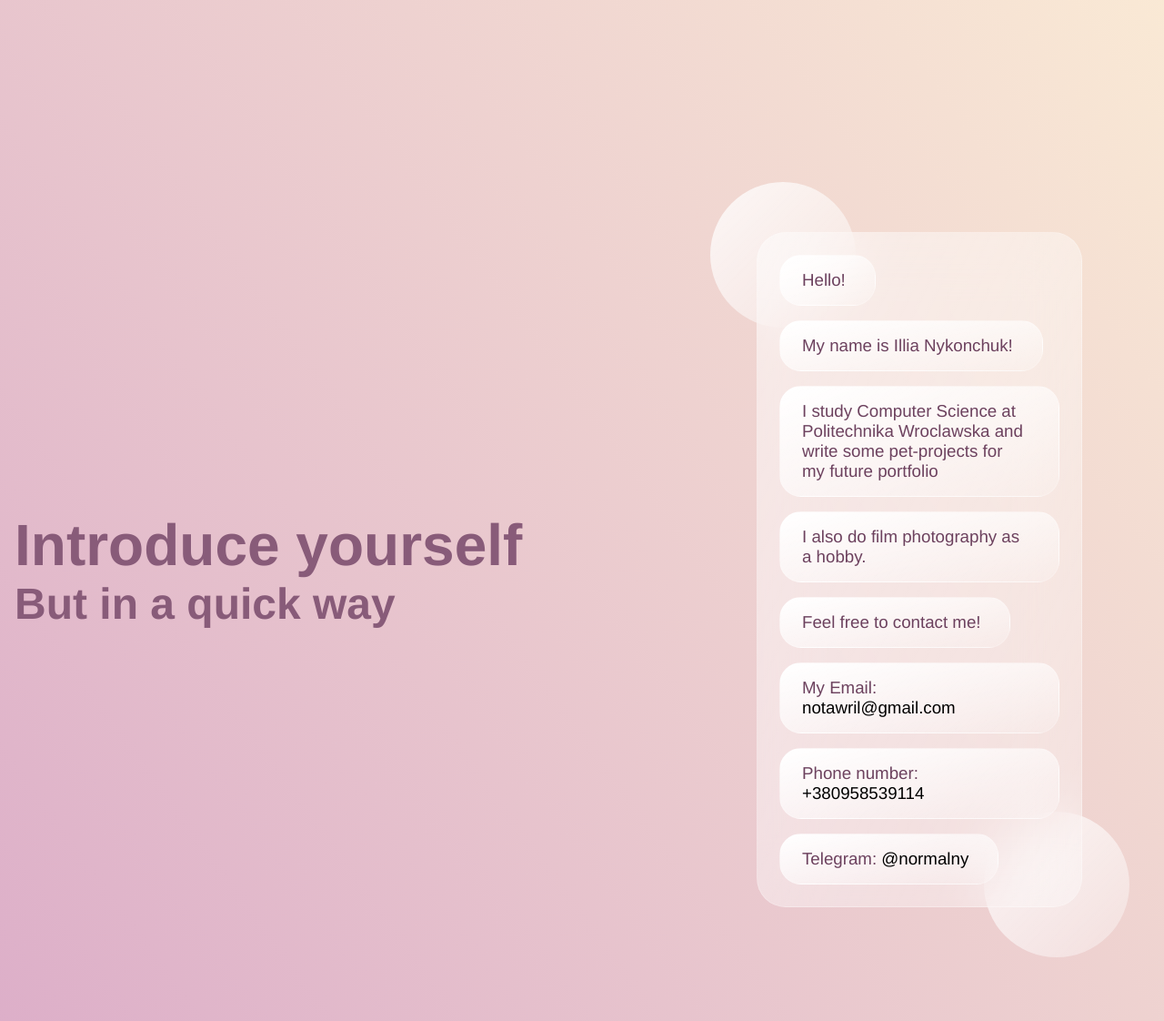
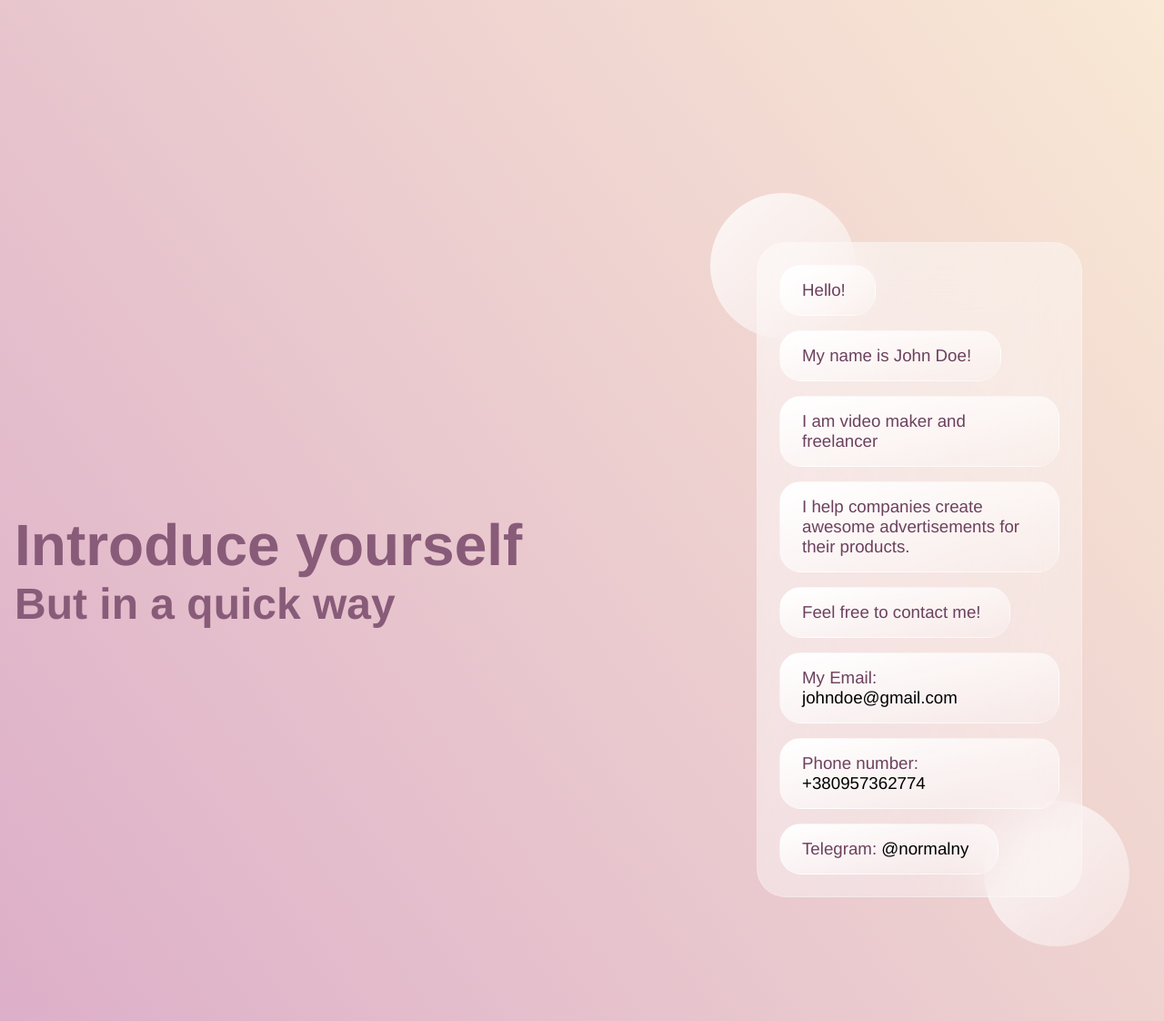
Before and after one commit to h0pped/cardme, a Node server app: page / in a window 1280 px wide. Shown: the part 248-1370 px from the top of the page at 91% size. Run offline with Node 20, Linux system fonts and the light colour scheme; some libraries are stand-ins or nearby versions.

Commit message:
fix: title card info

```diff
--- a/views/index.hbs
+++ b/views/index.hbs
@@ -23,19 +23,20 @@
           </div>
            <div class="card-block">
             <div class="card-block-content">
-              <h3>My name is Illia Nykonchuk!</h3>
+              <h3>My name is John Doe!</h3>
             </div>
           </div>
           <div class="card-block">
             <div class="card-block-content">
-              <h3>I study Computer Science at Politechnika Wroclawska and write some pet-projects for my future portfolio</h3>
+              <h3>I am video maker and freelancer</h3>
             </div>
           </div>
           <div class="card-block">
             <div class="card-block-content">
-              <h3>I also do film photography as a hobby.</h3>
+              <h3>I help companies create awesome advertisements for their products.</h3>
             </div>
           </div>
+
           <div class="card-block">
             <div class="card-block-content">
               <h3>Feel free to contact me!</h3>
@@ -46,13 +47,13 @@
                 <h3>My Email:
                   <a
                     href="mailto:notawril@gmail.com"
-                  >notawril@gmail.com</a></h3>
+                  >johndoe@gmail.com</a></h3>
               </div>
             </div>
             <div class="card-block">
               <div class="card-block-content">
                 <h3>Phone number:
-                  <a href="tel:+380958539914">+380958539114</a></h3>
+                  <a href="tel:+380957362774">+380957362774</a></h3>
               </div>
             </div>
             <div class="card-block">
@@ -155,53 +156,7 @@
 
       <div id="ready-card-container" class="hidden">
         <div class="left">
-          <div class="glass-card">
-          <div class="card-block">
-            <div class="card-block-content">
-              <h3>Hello!</h3>
-            </div>
-          </div>
-           <div class="card-block">
-            <div class="card-block-content">
-              <h3>My name is Illia Nykonchuk!</h3>
-            </div>
-          </div>
-          <div class="card-block">
-            <div class="card-block-content">
-              <h3>I study Computer Science at Politechnika Wroclawska and write some pet-projects for my future portfolio</h3>
-            </div>
-          </div>
-          <div class="card-block">
-            <div class="card-block-content">
-              <h3>I also do film photography as a hobby.</h3>
-            </div>
-          </div>
-          <div class="card-block">
-            <div class="card-block-content">
-              <h3>Feel free to contact me!</h3>
-            </div>
-          </div>
-          <div class="card-block block-stretch">
-              <div class="card-block-content">
-                <h3>My Email:
-                  <a
-                    href="mailto:notawril@gmail.com"
-                  >notawril@gmail.com</a></h3>
-              </div>
-            </div>
-            <div class="card-block">
-              <div class="card-block-content">
-                <h3>Phone number:
-                  <a href="tel:+380958539914">+380958539114</a></h3>
-              </div>
-            </div>
-            <div class="card-block">
-              <div class="card-block-content">
-                <h3>Telegram:
-                  <a href="https://t.me/normalny">@normalny</a></h3>
-              </div>
-            </div>
-          </div>
+
 
         <div class="circle1"></div>
         <div class="circle2"></div>
```
